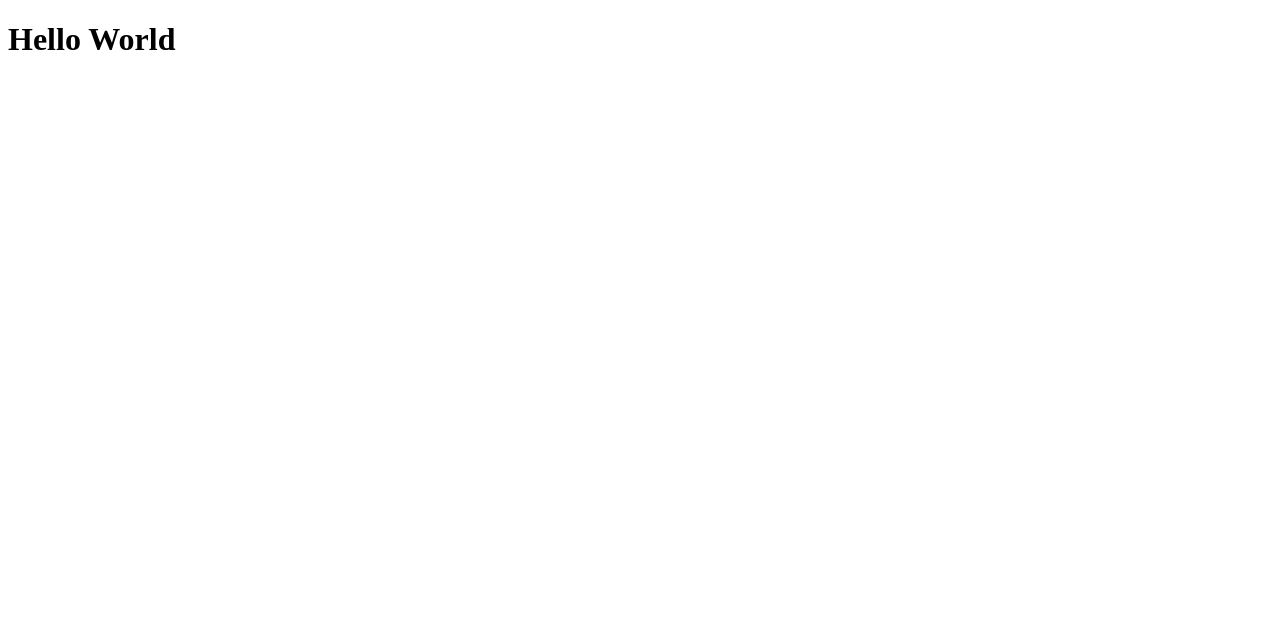
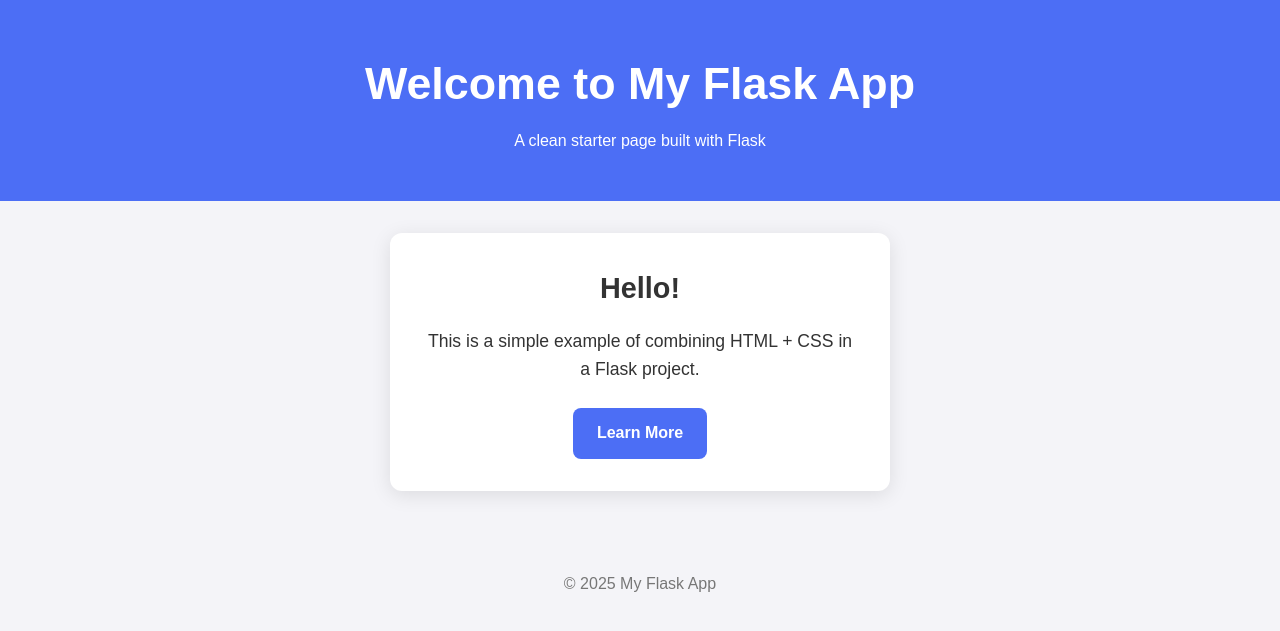
Before and after one commit to VanMan119/Flask-project, a Flask app: page / in a window 1280 px wide. Before the commit the part shown is almost empty. Shown: the top 631 px of the page. Run offline with Flask 3, Linux system fonts and the light colour scheme.

Commit message:
Updated HTML file and added css styling and static folder

```diff
--- /dev/null
+++ b/static/style.css
@@ -0,0 +1,77 @@
+/* Reset */
+* {
+    margin: 0;
+    padding: 0;
+    box-sizing: border-box;
+}
+
+body {
+    font-family: Arial, sans-serif;
+    background: #f4f4f8;
+    color: #333;
+    line-height: 1.6;
+}
+
+/* Header */
+header {
+    background: #4c6ef5;
+    color: white;
+    text-align: center;
+    padding: 3rem 1rem;
+    margin-bottom: 2rem;
+}
+
+header h1 {
+    font-size: 2.8rem;
+    margin-bottom: 0.5rem;
+}
+
+/* Content */
+.content {
+    display: flex;
+    justify-content: center;
+}
+
+.card {
+    background: white;
+    padding: 2rem;
+    border-radius: 12px;
+    width: 80%;
+    max-width: 500px;
+    box-shadow: 0 4px 20px rgba(0,0,0,0.1);
+    text-align: center;
+}
+
+.card h2 {
+    margin-bottom: 1rem;
+    font-size: 1.8rem;
+}
+
+.card p {
+    margin-bottom: 1.5rem;
+    font-size: 1.1rem;
+}
+
+/* Button */
+.btn {
+    display: inline-block;
+    padding: 0.8rem 1.5rem;
+    background: #4c6ef5;
+    color: white;
+    border-radius: 8px;
+    text-decoration: none;
+    font-weight: bold;
+    transition: background 0.2s ease;
+}
+
+.btn:hover {
+    background: #364fc7;
+}
+
+/* Footer */
+footer {
+    text-align: center;
+    padding: 2rem 0;
+    margin-top: 3rem;
+    color: #777;
+}
--- a/templates/index.html
+++ b/templates/index.html
@@ -3,9 +3,25 @@
 <head>
     <meta charset="UTF-8">
     <meta name="viewport" content="width=device-width, initial-scale=1.0">
-    <title>Hello World</title>
+    <title>My Flask App</title>
+    <link rel="stylesheet" href="{{ url_for('static', filename='style.css') }}">
 </head>
 <body>
-    <h1>Hello World</h1>
+    <header>
+        <h1>Welcome to My Flask App</h1>
+        <p>A clean starter page built with Flask</p>
+    </header>
+
+    <section class="content">
+        <div class="card">
+            <h2>Hello!</h2>
+            <p>This is a simple example of combining HTML + CSS in a Flask project.</p>
+            <a href="#" class="btn">Learn More</a>
+        </div>
+    </section>
+
+    <footer>
+        <p>© 2025 My Flask App</p>
+    </footer>
 </body>
 </html>
```
